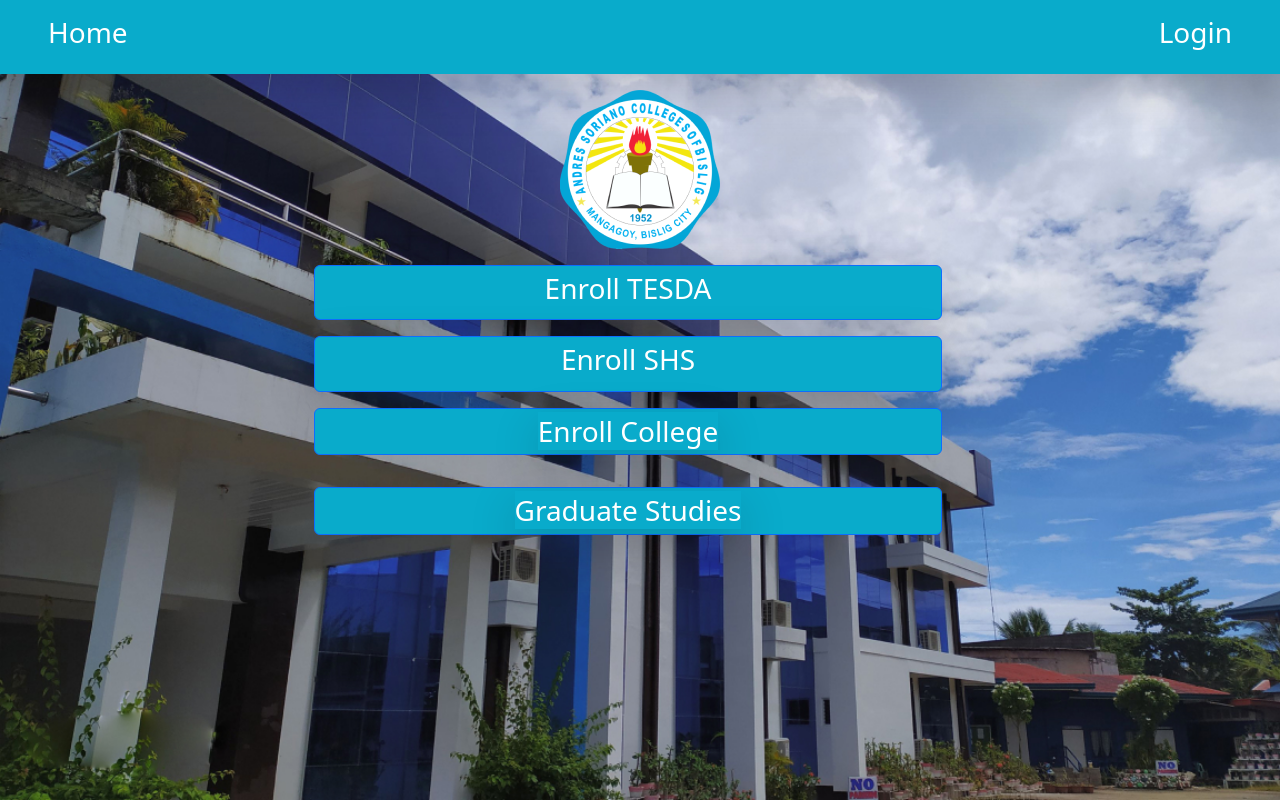
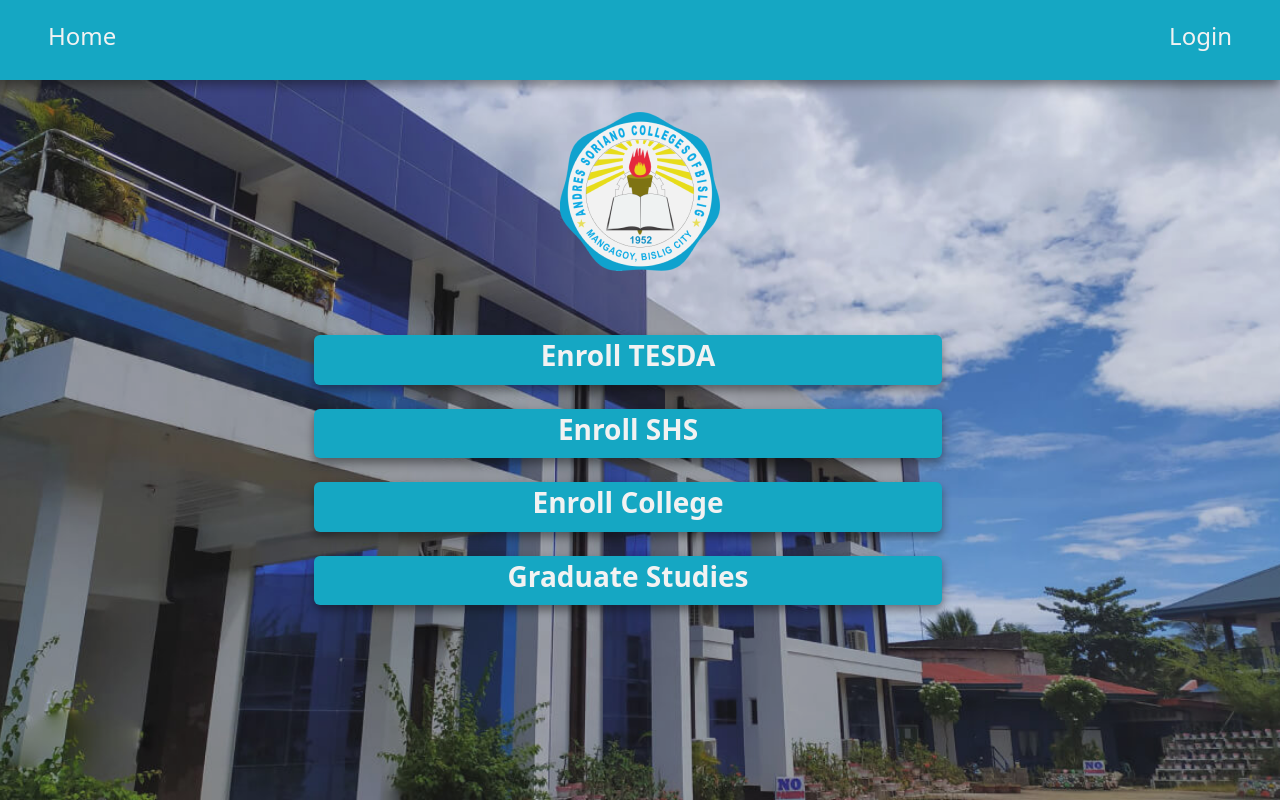
Before and after one commit to blanns456/frontend_school_proj, an Angular app in the folder enrollment_proj/: page /home in a window 1280 px wide. Built offline with nearby package versions, Linux system fonts and the light colour scheme.

Commit message:
arrange ang design sa homepage og log in page

```diff
--- a/enrollment_proj/src/app/pages/headnavagation/headnavagation.component.css
+++ b/enrollment_proj/src/app/pages/headnavagation/headnavagation.component.css
@@ -0,0 +1,4 @@
+.nav {
+  height: 10%;
+  box-shadow: 0px 5px 10px #00000073;
+}
--- a/enrollment_proj/src/app/pages/headnavagation/headnavagation.component.html
+++ b/enrollment_proj/src/app/pages/headnavagation/headnavagation.component.html
@@ -1,4 +1,18 @@
-<div class="d-flex mw-100 justify-content-between align-items-center py-3 px-5 bg-primary shadow-lg">
-    <p class="h3"><a href="" class="link-offset-2 link-underline link-underline-opacity-0 text-white">Home</a></p>
-    <p class="h3"><a routerLink="/login" class="link-offset-2 link-underline link-underline-opacity-0 text-white">Login</a></p>
-  </div>
+<div
+  class="d-flex mw-100 justify-content-between align-items-center py-1 px-5 bg-primary nav"
+>
+  <p class="h4">
+    <a
+      href=""
+      class="link-offset-2 link-underline link-underline-opacity-0 text-white"
+      >Home</a
+    >
+  </p>
+  <p class="h4">
+    <a
+      routerLink="/login"
+      class="link-offset-2 link-underline link-underline-opacity-0 text-white"
+      >Login</a
+    >
+  </p>
+</div>
--- a/enrollment_proj/src/app/pages/home/home.component.css
+++ b/enrollment_proj/src/app/pages/home/home.component.css
@@ -1,5 +1,12 @@
-#home{
+#home {
   background-image: url("../../../assets/misc/logo_background.jpg");
   background-repeat: no-repeat;
+  background-position: bottom;
   background-size: cover;
+  filter: contrast(90%);
 }
+
+.col-12 a {
+  border: none;
+  box-shadow: 0px 5px 10px #00000073;
+}
--- a/enrollment_proj/src/app/pages/home/home.component.html
+++ b/enrollment_proj/src/app/pages/home/home.component.html
@@ -1,20 +1,40 @@
 <div class="container-fluid p-0 vh-100" id="home">
- <app-headnavagation></app-headnavagation>
-  <div class="mw-100 text-center">
-  <img src="../../../assets/misc/ascb_logo.png" class="img-responsive mt-3" alt="ascb_logo">
+  <app-headnavagation></app-headnavagation>
+  <div class="mw-100 text-center my-3">
+    <img
+      src="../../../assets/misc/ascb_logo.png"
+      class="img-responsive mt-3 mw-100"
+      alt="ascb_logo"
+    />
   </div>
   <div class="row mw-100 text-center">
     <div class="col-12">
-     <a routerLink="/enroll-tesda" class="btn btn-primary mt-3 link-offset-2 link-underline link-underline-opacity-0 text-white shadow-lg w-50"><p class="h3">Enroll TESDA</p></a>
+      <a
+        routerLink="/enroll-tesda"
+        class="btn btn-primary mt-5 link-offset-2 link-underline link-underline-opacity-0 text-white w-50 p-1"
+        ><p class="h3 fw-bold">Enroll TESDA</p></a
+      >
     </div>
     <div class="col-12">
-     <a href="" class="btn btn-primary mt-3 link-offset-2 link-underline link-underline-opacity-0 text-white shadow-lg w-50"><p class="h3">Enroll SHS</p></a>
+      <a
+        href=""
+        class="btn btn-primary mt-4 link-offset-2 link-underline link-underline-opacity-0 text-white w-50 p-1"
+        ><p class="h3 fw-bold">Enroll SHS</p></a
+      >
     </div>
     <div class="col-12">
-      <p class="btn btn-primary mt-3 w-50 col-12"><a href="" class="link-offset-2 link-underline link-underline-opacity-0 text-white h3 shadow-lg">Enroll College</a></p>
+      <a
+        href=""
+        class="btn btn-primary mt-4 link-offset-2 link-underline link-underline-opacity-0 text-white w-50 p-1"
+        ><p class="h3 fw-bold">Enroll College</p></a
+      >
     </div>
     <div class="col-12">
-      <p class="btn btn-primary mt-3 w-50 col-12"><a href="" class="link-offset-2 link-underline link-underline-opacity-0 text-white h3 shadow-lg">Graduate Studies</a></p>
+      <a
+        href=""
+        class="btn btn-primary mt-4 link-offset-2 link-underline link-underline-opacity-0 text-white w-50 p-1"
+        ><p class="h3 fw-bold">Graduate Studies</p></a
+      >
     </div>
   </div>
 </div>
--- a/enrollment_proj/src/app/pages/login/login.component.css
+++ b/enrollment_proj/src/app/pages/login/login.component.css
@@ -1,5 +1,20 @@
-#login{
+#login {
   background-image: url("../../../assets/misc/logo_background.jpg");
   background-repeat: no-repeat;
+  background-position: bottom;
   background-size: cover;
 }
+
+input {
+  width: 80%;
+  border: none;
+  box-shadow: 0px 5px 10px #00000073;
+}
+
+.login-button {
+  border: none;
+}
+
+a {
+  text-decoration: none;
+}
--- a/enrollment_proj/src/app/pages/login/login.component.html
+++ b/enrollment_proj/src/app/pages/login/login.component.html
@@ -1,40 +1,76 @@
-
-<div class="container-fluid p-0 mw-100 vh-100 d-flex justify-content-center align-items-center" id="login">
-  <div class="w-50 bg-light mx-auto container-fluid p-2 bg-opacity-75 rounded-3">
+<div
+  class="container-fluid p-0 mw-100 vh-100 d-flex justify-content-center align-items-center"
+  id="login"
+>
+  <div
+    class="w-50 bg-light mx-auto container-fluid p-2 bg-opacity-75 rounded-4 login-bg"
+  >
     <div class="asclogo position-absolute top-25 start-50 translate-middle">
-      <img src="../../../assets/misc/ascb_logo.png" alt="" class="img-responsive w-100">
+      <img
+        src="../../../assets/misc/ascb_logo.png"
+        alt=""
+        class="img-responsive w-100"
+      />
     </div>
     <div class="row g-1">
-      <div class="col-6 p-3">
-        <img src="../../../assets/misc/container_image_1.png" alt="logo" class="img-responsive w-100 h-100">
+      <div
+        class="col-6 px-3 d-flex align-items-center justify-content-center my-0"
+      >
+        <img
+          src="../../../assets/misc/container_image_1.png"
+          alt="logo"
+          class="img-responsive mw-100"
+        />
       </div>
       <div class="col-6">
         <div class="img-responsive w-100 text-center">
-          <img src="../../../assets/misc/70th_ascb_logo.png" alt="70th logo">
+          <img src="../../../assets/misc/70th_ascb_logo.png" alt="70th logo" />
         </div>
         <form action="">
-          <div class="mb-2">
+          <div>
             <label for="username" class="form-label"></label>
-            <input type="text"
-              class="form-control fw-bold shadow-lg" name="username" id="username"  placeholder="USERNAME">
+            <input
+              type="text"
+              class="form-control fw-bold mx-auto py-2"
+              name="username"
+              id="username"
+              placeholder="USERNAME"
+            />
           </div>
-          <div class="mb-2">
+          <div>
             <label for="password" class="form-label"></label>
-            <input type="text"
-              class="form-control fw-bold shadow-lg" name="password" id="password"  placeholder="PASSWORD">
+            <input
+              type="password"
+              class="form-control fw-bold mx-auto py-2"
+              name="password"
+              id="password"
+              placeholder="PASSWORD"
+            />
           </div>
-          <div class="mt-3 text-center">
-            <button type="submit" class="btn btn-primary fw-bold p-2 w-50">LOGIN</button>
+          <div class="mt-4 text-center">
+            <button
+              type="submit"
+              class="btn btn-primary fw-bold p-2 w-50 login-button"
+            >
+              LOGIN
+            </button>
           </div>
         </form>
-        <p class="text-center mt-3">
-          <a routerLink="/forgot-password" class="fw-normal text-primary">Forgot Password</a>
-        </p>
-        <p class="text-center">
-          <a  class="fw-normal text-primary">Open a Support Ticket</a>
-        </p>
+        <div class="row">
+          <div class="col-6">
+            <p class="text-start mt-3 mx-5">
+              <a routerLink="/home" class="fw-normal text-primary">Back</a>
+            </p>
+          </div>
+          <div class="col-6">
+            <p class="text-start mt-3">
+              <a routerLink="/forgot-password" class="fw-normal text-primary"
+                >Forgot Password?</a
+              >
+            </p>
+          </div>
+        </div>
       </div>
     </div>
-
   </div>
 </div>
```
Also changed, not shown: enrollment_proj/src/assets/misc/logo_background.jpg.
